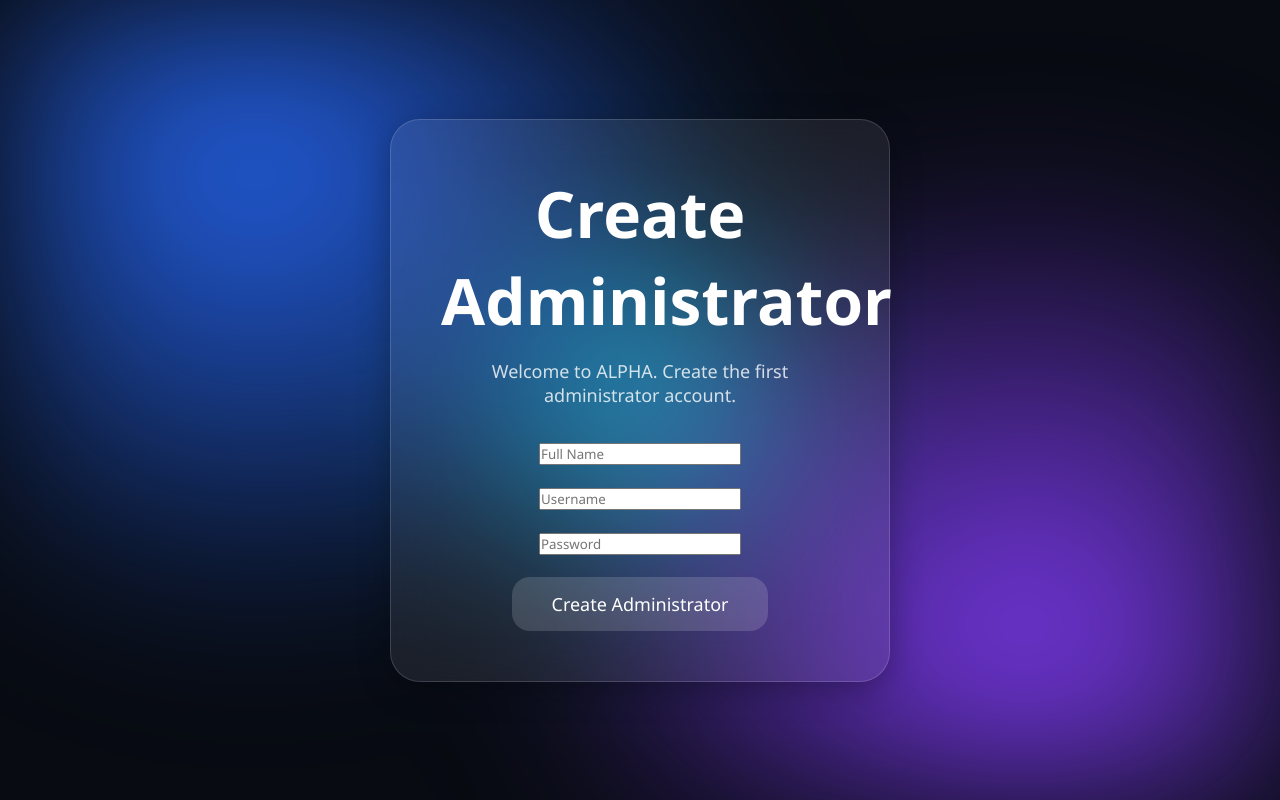
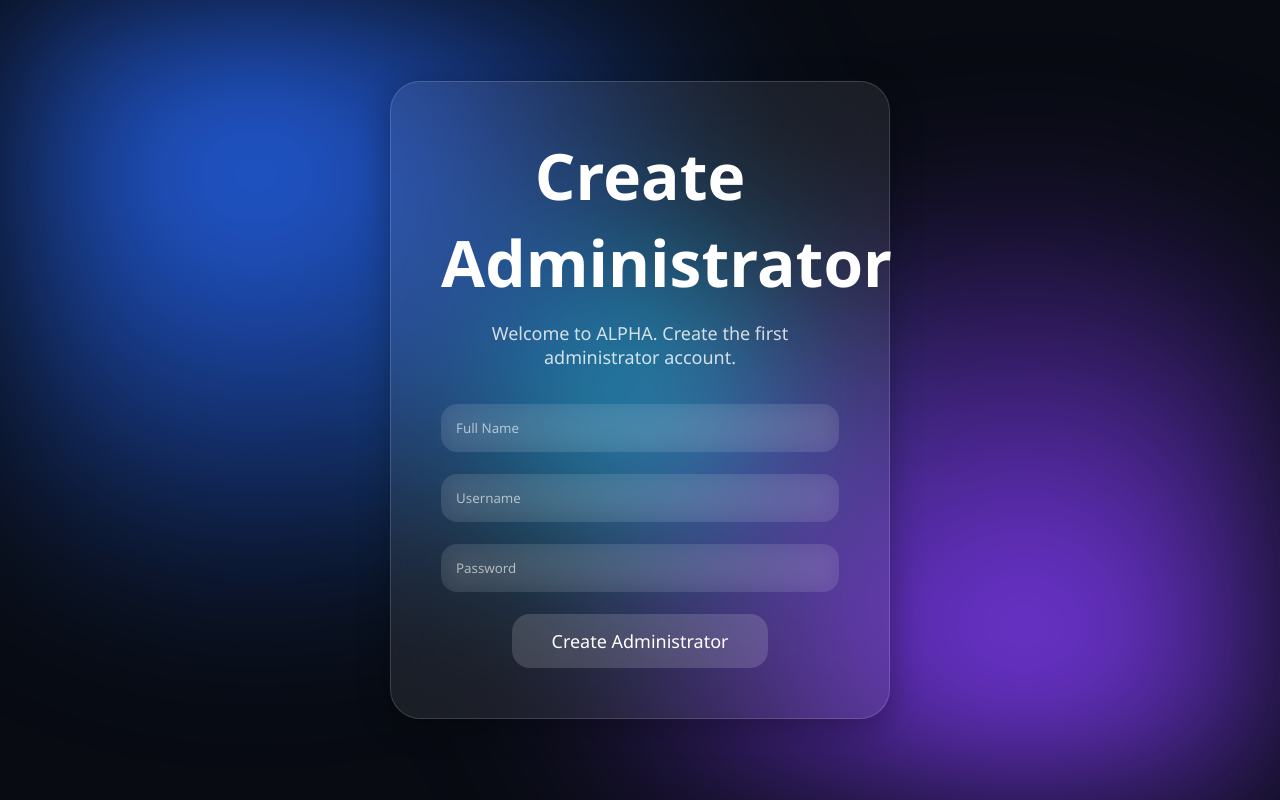
Before and after one commit to abdullahharmonytx-bot/Open-Source-Rpi-NAS-, a Python web app: template frontend/templates/setup.html in a window 1280 px wide. Run offline with Jinja, Linux system fonts and the light colour scheme; the template is opened without the code that fills it, so the values that code supplies are empty.

Commit message:
Add styles for input and form elements

```diff
--- a/frontend/static/css/main.css
+++ b/frontend/static/css/main.css
@@ -90,3 +90,30 @@ body{
     box-shadow:
     0 0 20px rgba(255,255,255,.2);
 }
+
+input{
+
+    width:100%;
+
+    padding:15px;
+
+    border:none;
+
+    border-radius:16px;
+
+    background:rgba(255,255,255,0.08);
+
+    color:white;
+
+    outline:none;
+
+    backdrop-filter:blur(10px);
+}
+
+input::placeholder{
+    color:rgba(255,255,255,0.6);
+}
+
+form{
+    margin-top:20px;
+}
```
